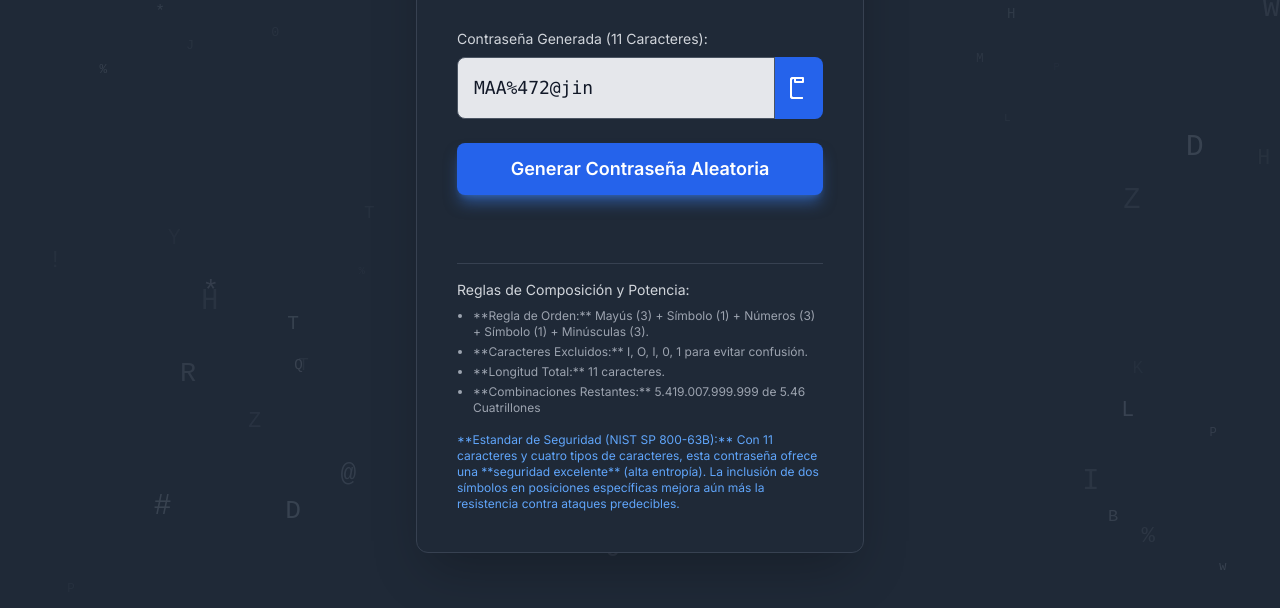
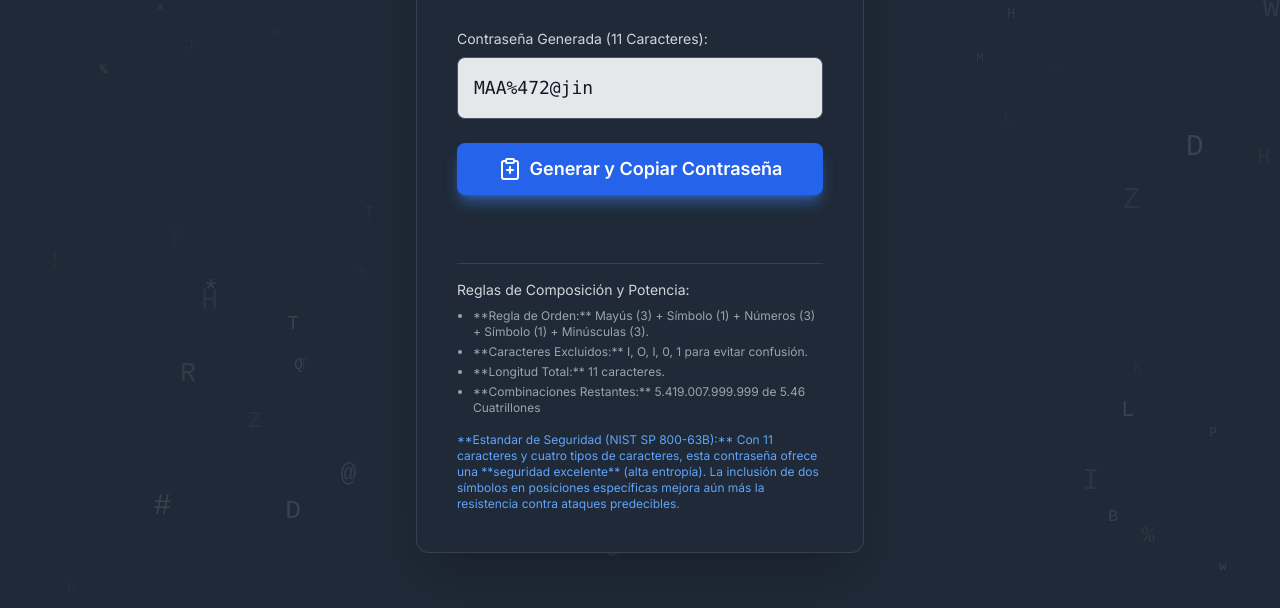
Before and after one commit to jonn-crack/pass_generator, a plain HTML site: page index.html in a window 1280 px wide. Shown: the part 188-796 px from the top of the page. Drawn offline with nearby package versions, Linux system fonts and the light colour scheme.

Commit message:
Update index.html

```diff
--- a/index.html
+++ b/index.html
@@ -12,16 +12,6 @@
         body {
             font-family: 'Inter', sans-serif;
             background-color: #1f2937; /* Dark Slate 800 */
-        }
-        /* Clase para el icono de copiar más visible */
-        #copy-button {
-            background-color: #2563eb; /* Blue 600 */
-            color: #ffffff;
-            border-radius: 0 0.5rem 0.5rem 0; /* Arriba a la derecha, abajo a la derecha */
-            transition: background-color 0.2s;
-        }
-        #copy-button:hover {
-            background-color: #1d4ed8; /* Blue 700 */
         }
 
         /* Estilo para el Canvas de fondo */
@@ -57,21 +47,19 @@
                     id="password-output"
                     value="Haz clic en Generar"
                     readonly
-                    class="flex-grow p-4 text-lg text-gray-900 bg-gray-200 border border-gray-600 rounded-l-lg focus:ring-blue-500 focus:border-blue-500 font-mono select-all"
+                    class="flex-grow p-4 text-lg text-gray-900 bg-gray-200 border border-gray-600 rounded-lg focus:ring-blue-500 focus:border-blue-500 font-mono select-all"
                 >
-                <button id="copy-button" class="flex-shrink-0 w-12 flex items-center justify-center" aria-label="Copiar Contraseña">
-                    <!-- Icono de Copiar (Lucide Icon: Clipboard) - Aumentada visibilidad por CSS -->
-                    <svg xmlns="http://www.w3.org/2000/svg" width="24" height="24" viewBox="0 0 24 24" fill="none" stroke="currentColor" stroke-width="2" stroke-linecap="round" stroke-linejoin="round" class="lucide lucide-clipboard"><rect width="8" height="4" x="8" y="2"/><path d="M15 22H6a2 2 0 0 1-2-2V4a2 2 0 0 1 2-2h2"/><path d="M15 22H6a2 2 0 0 1-2-2V4a2 2 0 0 1 2-2h2"/></svg>
-                </button>
             </div>
         </div>
 
-        <!-- Botón de Generación -->
+        <!-- Botón de Generación y Copia Unificado -->
         <button
             id="generate-button"
-            class="w-full bg-blue-600 text-white py-3 rounded-lg font-semibold text-lg hover:bg-blue-500 transition duration-200 shadow-lg shadow-blue-500/50"
+            class="w-full bg-blue-600 text-white py-3 rounded-lg font-semibold text-lg hover:bg-blue-500 transition duration-200 shadow-lg shadow-blue-500/50 flex items-center justify-center space-x-2"
         >
-            Generar Contraseña Aleatoria
+             <!-- Icono de Copiar (Lucide Icon: Clipboard) -->
+            <svg xmlns="http://www.w3.org/2000/svg" width="24" height="24" viewBox="0 0 24 24" fill="none" stroke="currentColor" stroke-width="2" stroke-linecap="round" stroke-linejoin="round" class="lucide lucide-clipboard-plus"><rect width="8" height="4" x="8" y="2" rx="1" ry="1"/><path d="M16 4h2a2 2 0 0 1 2 2v14a2 2 0 0 1-2 2H6a2 2 0 0 1-2-2V6a2 2 0 0 1 2-2h2"/><path d="M9 13h6"/><path d="M12 10v6"/></svg>
+            <span>Generar y Copiar Contraseña</span>
         </button>
 
         <!-- Mensaje de Feedback -->
@@ -102,7 +90,6 @@
 
         const outputField = document.getElementById('password-output');
         const generateButton = document.getElementById('generate-button');
-        const copyButton = document.getElementById('copy-button');
         const feedbackMessage = document.getElementById('feedback-message');
         const combinationCountElement = document.getElementById('combination-count');
 
@@ -223,6 +210,8 @@
          */
         function copyToClipboard() {
             try {
+                // Asegura que el campo está enfocado y seleccionado para copiar
+                outputField.focus();
                 outputField.select();
                 outputField.setSelectionRange(0, 99999); // Para dispositivos móviles
                 document.execCommand('copy');
@@ -305,26 +294,19 @@
 
         // --- Event Listeners ---
 
-        // 1. Generar y mostrar la contraseña
+        // 1. Generar y Copiar la contraseña (Función Unificada)
         generateButton.addEventListener('click', () => {
             const newPassword = generatePassword();
             if (newPassword) {
                 outputField.value = newPassword;
-                outputField.focus();
-                outputField.select(); // Selecciona el texto automáticamente
+                copyToClipboard(); // Llama a la función de copia
             }
         });
 
-        // 2. Copiar la contraseña
-        copyButton.addEventListener('click', (e) => {
-            e.preventDefault(); // Evita cualquier acción de formulario no deseada
-            copyToClipboard();
-        });
+        // 2. Desactivamos la copia al hacer clic en el campo, ya que el botón principal lo hace.
+        // outputField.addEventListener('click', copyToClipboard);
 
-        // 3. También permite copiar haciendo clic en el campo de texto
-        outputField.addEventListener('click', copyToClipboard);
-
-        // 4. Inicialización y Eventos del Canvas/Fondo
+        // 3. Inicialización y Eventos del Canvas/Fondo
         window.addEventListener('resize', () => {
             resizeCanvas();
             initParticles();
@@ -335,7 +317,7 @@
             mouse.y = e.y;
         });
 
-        // 5. Generar una contraseña inicial al cargar
+        // 4. Generar una contraseña inicial al cargar
         document.addEventListener('DOMContentLoaded', () => {
             calculateCombinations();
             const initialPassword = generatePassword();
```
